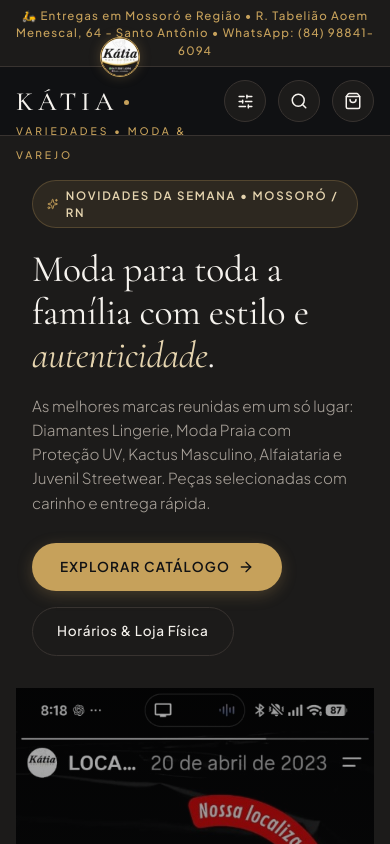
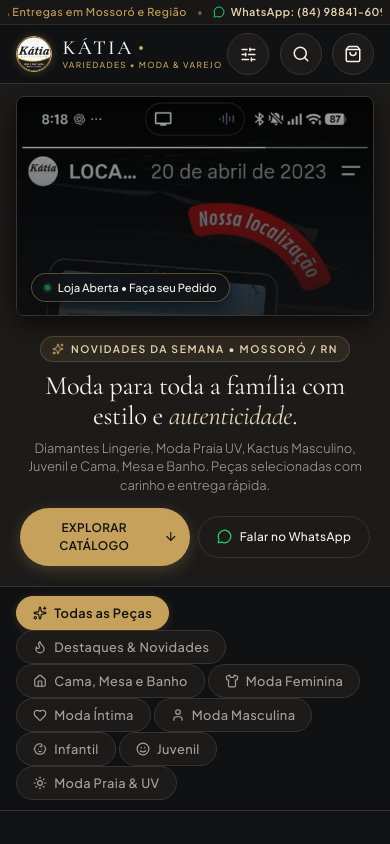
Before and after one commit to odecivansousa-source/katia-variedades, a website: page index.html in a window 390 px wide. Shown: the top 844 px of the page. Drawn offline with nearby package versions, Linux system fonts and the light colour scheme; no server answers.

Commit message:
fix(mobile): Otimiza cabecalho, barra de avisos, logo e hero banner para celulares

```diff
--- a/css/styles.css
+++ b/css/styles.css
@@ -141,6 +141,49 @@ a {
   }
 }
 
+/* Top Announcement Bar */
+.top-announcement-bar {
+  background: #181716;
+  border-bottom: 1px solid #2C2825;
+  padding: 0.4rem 0.75rem;
+  font-size: 0.72rem;
+  letter-spacing: 0.05em;
+  color: var(--gold);
+  font-weight: 500;
+  line-height: 1.3;
+}
+
+.top-announcement-content {
+  display: flex;
+  align-items: center;
+  justify-content: center;
+  gap: 0.6rem;
+  white-space: nowrap;
+  overflow: hidden;
+  text-overflow: ellipsis;
+}
+
+.announcement-link {
+  color: var(--gold-light);
+  display: inline-flex;
+  align-items: center;
+  gap: 0.35rem;
+  text-decoration: none;
+  font-weight: 600;
+  transition: color var(--transition-fast);
+}
+
+.announcement-link:hover {
+  color: var(--gold);
+}
+
+@media (max-width: 480px) {
+  .top-announcement-bar {
+    padding: 0.32rem 0.5rem;
+    font-size: 0.68rem;
+  }
+}
+
 /* Header & Navigation */
 .header-wrapper {
   position: sticky;
@@ -157,48 +200,106 @@ a {
   display: flex;
   align-items: center;
   justify-content: space-between;
-  height: 68px;
+  height: 64px;
+}
+
+@media (max-width: 480px) {
+  .navbar {
+    height: 58px;
+  }
 }
 
 .brand {
   display: flex;
+  flex-direction: row;
+  align-items: center;
+  gap: 0.65rem;
+  text-decoration: none;
+}
+
+.brand-logo-img {
+  width: 40px;
+  height: 40px;
+  border-radius: 50%;
+  object-fit: cover;
+  border: 1.5px solid var(--gold);
+  box-shadow: 0 0 10px rgba(198, 161, 91, 0.28);
+  flex-shrink: 0;
+}
+
+@media (max-width: 480px) {
+  .brand-logo-img {
+    width: 36px;
+    height: 36px;
+  }
+}
+
+.brand-text-group {
+  display: flex;
   flex-direction: column;
-  align-items: flex-start;
+  justify-content: center;
+  line-height: 1.05;
 }
 
 .brand-title {
   font-family: var(--font-serif);
-  font-size: 1.65rem;
+  font-size: 1.45rem;
   font-weight: 500;
-  letter-spacing: 0.18em;
+  letter-spacing: 0.16em;
   color: var(--text-primary);
   text-transform: uppercase;
-  line-height: 1.1;
-  display: flex;
-  align-items: center;
-  gap: 0.4rem;
+  line-height: 1;
+  display: flex;
+  align-items: center;
+  gap: 0.35rem;
+}
+
+@media (max-width: 480px) {
+  .brand-title {
+    font-size: 1.25rem;
+    letter-spacing: 0.12em;
+  }
 }
 
 .brand-dot {
-  width: 5px;
-  height: 5px;
+  width: 4px;
+  height: 4px;
   background: var(--gold);
   border-radius: 50%;
   display: inline-block;
 }
 
 .brand-subtitle {
-  font-size: 0.65rem;
-  letter-spacing: 0.28em;
+  font-size: 0.58rem;
+  letter-spacing: 0.22em;
   color: var(--gold);
   text-transform: uppercase;
   font-weight: 500;
+  margin-top: 3px;
+  white-space: nowrap;
+}
+
+@media (max-width: 480px) {
+  .brand-subtitle {
+    font-size: 0.52rem;
+    letter-spacing: 0.16em;
+  }
 }
 
 .nav-actions {
   display: flex;
   align-items: center;
-  gap: 0.75rem;
+  gap: 0.65rem;
+}
+
+.nav-btn-admin {
+  display: none;
+}
+
+@media (min-width: 900px) {
+  .nav-btn-admin {
+    display: inline-flex;
+  }
 }
 
 .nav-btn {
@@ -321,13 +422,13 @@ a {
 .hero-grid {
   display: grid;
   grid-template-columns: 1fr;
-  min-height: 420px;
+  min-height: auto;
 }
 
 @media (min-width: 900px) {
   .hero-grid {
-    grid-template-columns: 1.1fr 0.9fr;
-    min-height: 480px;
+    grid-template-columns: 1.15fr 0.85fr;
+    min-height: 460px;
   }
 }
 
@@ -335,20 +436,20 @@ a {
   display: flex;
   flex-direction: column;
   justify-content: center;
-  padding: 2.75rem 1rem 2rem 1rem;
+  padding: 2rem 1rem 1.5rem 1rem;
   z-index: 2;
 }
 
 @media (min-width: 768px) {
   .hero-content {
-    padding: 4rem 2rem;
+    padding: 3.5rem 2rem;
   }
 }
 
 .hero-pill {
   display: inline-flex;
   align-items: center;
-  gap: 0.5rem;
+  gap: 0.45rem;
   padding: 0.35rem 0.85rem;
   border-radius: var(--radius-full);
   background: rgba(198, 161, 91, 0.1);
@@ -447,7 +548,7 @@ a {
 
 .hero-visual {
   position: relative;
-  min-height: 280px;
+  min-height: 240px;
   overflow: hidden;
 }
 
@@ -475,6 +576,40 @@ a {
   pointer-events: none;
 }
 
+.hero-floating-badge {
+  position: absolute;
+  bottom: 0.85rem;
+  left: 0.85rem;
+  z-index: 2;
+  background: rgba(17, 18, 20, 0.88);
+  backdrop-filter: blur(8px);
+  -webkit-backdrop-filter: blur(8px);
+  border: 1px solid rgba(198, 161, 91, 0.4);
+  color: var(--text-primary);
+  font-size: 0.7rem;
+  font-weight: 500;
+  padding: 0.3rem 0.75rem;
+  border-radius: var(--radius-full);
+  display: flex;
+  align-items: center;
+  gap: 0.45rem;
+  box-shadow: 0 4px 12px rgba(0, 0, 0, 0.5);
+}
+
+.badge-dot-live {
+  width: 7px;
+  height: 7px;
+  background: #25D366;
+  border-radius: 50%;
+  box-shadow: 0 0 6px #25D366;
+  animation: livePulse 2s infinite;
+}
+
+@keyframes livePulse {
+  0%, 100% { opacity: 1; transform: scale(1); }
+  50% { opacity: 0.5; transform: scale(0.85); }
+}
+
 @media (min-width: 900px) {
   .hero-gradient-overlay {
     background: linear-gradient(
@@ -486,10 +621,90 @@ a {
   }
 }
 
+/* Regras Específicas para Celular (Mobile First Luxury) */
+@media (max-width: 899px) {
+  .hero-banner {
+    padding: 0.75rem 0 1rem 0;
+  }
+
+  .hero-grid {
+    display: flex;
+    flex-direction: column;
+    gap: 1rem;
+  }
+
+  .hero-visual {
+    order: 1;
+    min-height: 190px;
+    max-height: 220px;
+    border-radius: var(--radius-md);
+    border: 1px solid var(--border);
+    box-shadow: 0 8px 24px rgba(0, 0, 0, 0.6);
+    margin: 0;
+  }
+
+  .hero-content {
+    order: 2;
+    padding: 0.25rem 0.25rem;
+    text-align: center;
+    align-items: center;
+  }
+
+  .hero-pill {
+    margin-bottom: 0.55rem;
+    font-size: 0.65rem;
+    padding: 0.25rem 0.7rem;
+  }
+
+  .hero-title {
+    font-size: 1.65rem;
+    line-height: 1.15;
+    margin-bottom: 0.45rem;
+  }
+
+  .hero-desc {
+    font-size: 0.8rem;
+    line-height: 1.45;
+    margin-bottom: 0.85rem;
+    max-width: 100%;
+  }
+
+  .hero-actions {
+    display: flex;
+    width: 100%;
+    gap: 0.5rem;
+    justify-content: center;
+  }
+
+  .hero-actions .btn-primary,
+  .hero-actions .btn-secondary {
+    flex: 1;
+    min-width: 130px;
+    padding: 0.7rem 0.75rem;
+    font-size: 0.74rem;
+    letter-spacing: 0.03em;
+    justify-content: center;
+  }
+}
+
 /* Category Filter Bar (Horizontal Scroll on Mobile) */
 .category-section {
   position: sticky;
-  top: 68px;
+  top: 64px;
+  z-index: 40;
+  background: rgba(17, 18, 20, 0.96);
+  backdrop-filter: blur(12px);
+  -webkit-backdrop-filter: blur(12px);
+  border-bottom: 1px solid var(--border);
+  padding: 0.75rem 0;
+}
+
+@media (max-width: 480px) {
+  .category-section {
+    top: 58px;
+    padding: 0.6rem 0;
+  }
+}
   z-index: 40;
   background: rgba(17, 18, 20, 0.95);
   backdrop-filter: blur(10px);
--- a/index.html
+++ b/index.html
@@ -42,13 +42,20 @@
   <script src="https://cdn.jsdelivr.net/npm/@supabase/supabase-js@2"></script>
 
   <!-- Design System CSS -->
-  <link rel="stylesheet" href="css/styles.css?v=2.4">
+  <link rel="stylesheet" href="css/styles.css?v=2.5">
 </head>
 <body>
 
   <!-- Top Announcement Bar -->
-  <div style="background: #1C1B1A; border-bottom: 1px solid #383330; padding: 0.45rem 1rem; text-align: center; font-size: 0.72rem; letter-spacing: 0.1em; color: #C6A15B; font-weight: 500;">
-    <span>🛵 Entregas em Mossoró e Região • R. Tabelião Aoem Menescal, 64 - Santo Antônio • WhatsApp: (84) 98841-6094</span>
+  <div class="top-announcement-bar">
+    <div class="container top-announcement-content">
+      <span>🛵 Entregas em Mossoró e Região</span>
+      <span style="opacity: 0.5;">•</span>
+      <a href="https://wa.me/5584988416094" target="_blank" rel="noopener" class="announcement-link">
+        <i data-lucide="message-circle" style="width: 12px; height: 12px; color: #25D366;"></i>
+        <span>WhatsApp: (84) 98841-6094</span>
+      </a>
+    </div>
   </div>
 
   <!-- Header -->
@@ -56,9 +63,9 @@
     <div class="container">
       <div class="navbar">
         <!-- Brand Logo -->
-        <a href="#" class="brand" aria-label="Página Inicial Kátia Variedades" style="display: flex; align-items: center; gap: 0.65rem; text-decoration: none;">
-          <img src="images/logo-circle.png" alt="Logo Kátia Variedades" style="width: 40px; height: 40px; border-radius: 50%; object-fit: cover; border: 1.5px solid #C6A15B; box-shadow: 0 0 12px rgba(198, 161, 91, 0.25);">
-          <div>
+        <a href="#" class="brand" aria-label="Página Inicial Kátia Variedades">
+          <img src="images/logo-circle.png" alt="Logo Kátia Variedades" class="brand-logo-img">
+          <div class="brand-text-group">
             <div class="brand-title">
               <span>KÁTIA</span>
               <span class="brand-dot"></span>
@@ -69,8 +76,8 @@
 
         <!-- Header Actions -->
         <div class="nav-actions">
-          <!-- Admin Panel Link -->
-          <a href="admin.html" class="nav-btn" aria-label="Gerenciar Catálogo" title="Painel da Loja">
+          <!-- Admin Panel Link (Discreto no mobile, visível no desktop) -->
+          <a href="admin.html" class="nav-btn nav-btn-admin" aria-label="Gerenciar Catálogo" title="Painel da Loja">
             <i data-lucide="sliders-horizontal" style="width: 17px; height: 17px;"></i>
           </a>
 
@@ -123,16 +130,17 @@
           </h1>
 
           <p class="hero-desc">
-            As melhores marcas reunidas em um só lugar: Diamantes Lingerie, Moda Praia com Proteção UV, Kactus Masculino, Alfaiataria e Juvenil Streetwear. Peças selecionadas com carinho e entrega rápida.
+            Diamantes Lingerie, Moda Praia UV, Kactus Masculino, Juvenil e Cama, Mesa e Banho. Peças selecionadas com carinho e entrega rápida.
           </p>
 
           <div class="hero-actions">
             <a href="#catalogo" class="btn-primary">
               <span>Explorar Catálogo</span>
-              <i data-lucide="arrow-right" style="width: 16px; height: 16px;"></i>
+              <i data-lucide="arrow-down" style="width: 15px; height: 15px;"></i>
             </a>
-            <a href="#sobre-loja" class="btn-secondary">
-              <span>Horários & Loja Física</span>
+            <a href="https://wa.me/5584988416094" target="_blank" rel="noopener" class="btn-secondary">
+              <i data-lucide="message-circle" style="width: 15px; height: 15px; color: #25D366;"></i>
+              <span>Falar no WhatsApp</span>
             </a>
           </div>
         </div>
@@ -146,6 +154,10 @@
             onerror="if (this.dataset.fallback !== '1') { this.dataset.fallback = '1'; this.src = window.AURUM_FALLBACK_IMG; }"
           >
           <div class="hero-gradient-overlay"></div>
+          <div class="hero-floating-badge">
+            <span class="badge-dot-live"></span>
+            <span>Loja Aberta • Faça seu Pedido</span>
+          </div>
         </div>
       </div>
     </div>
@@ -423,6 +435,6 @@
   </footer>
 
   <!-- App Scripts -->
-  <script type="module" src="js/app.js?v=2.4"></script>
+  <script type="module" src="js/app.js?v=2.5"></script>
 </body>
 </html>
```
Also changed, not shown: admin.html (+6 -6 lines).
